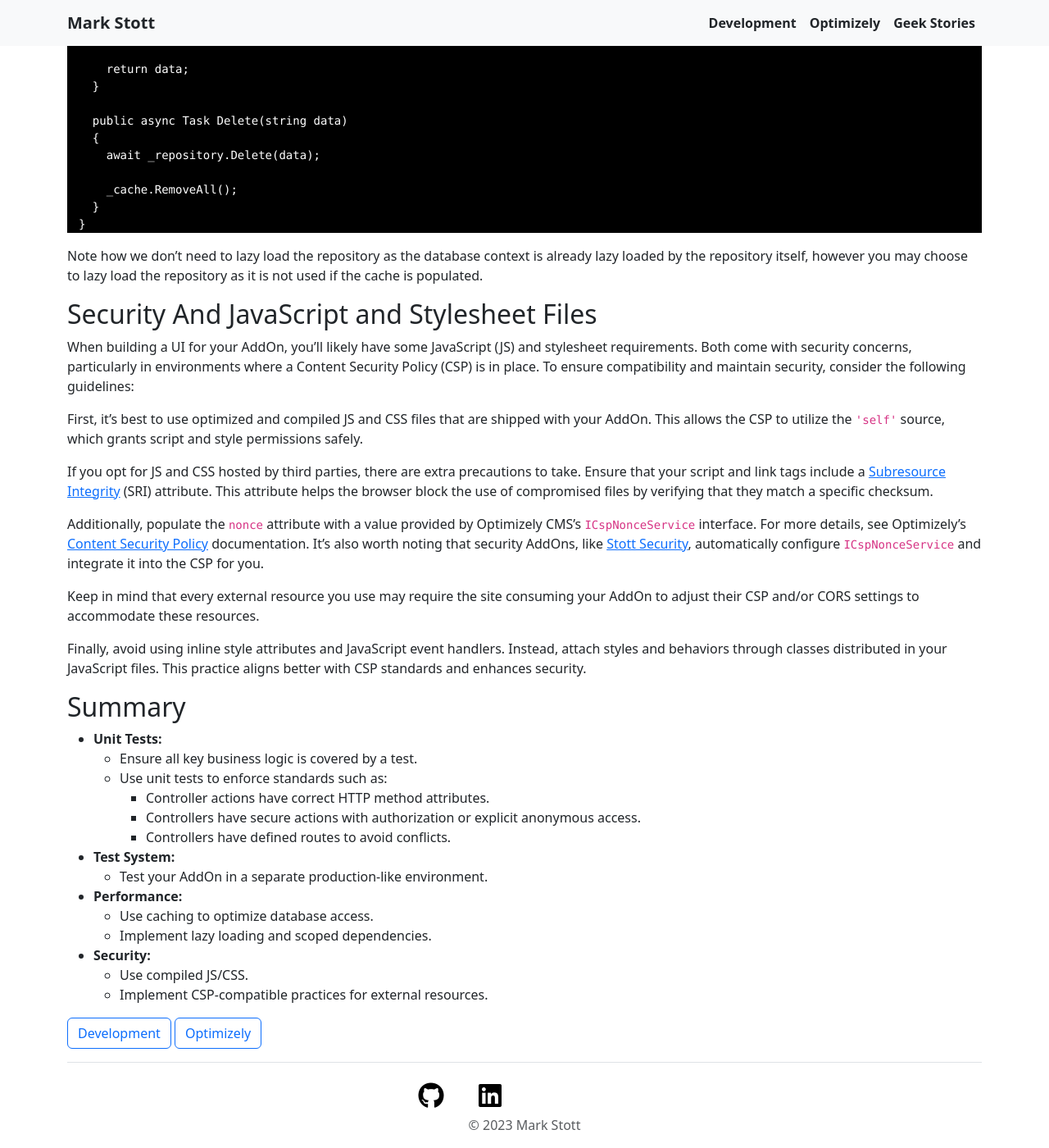
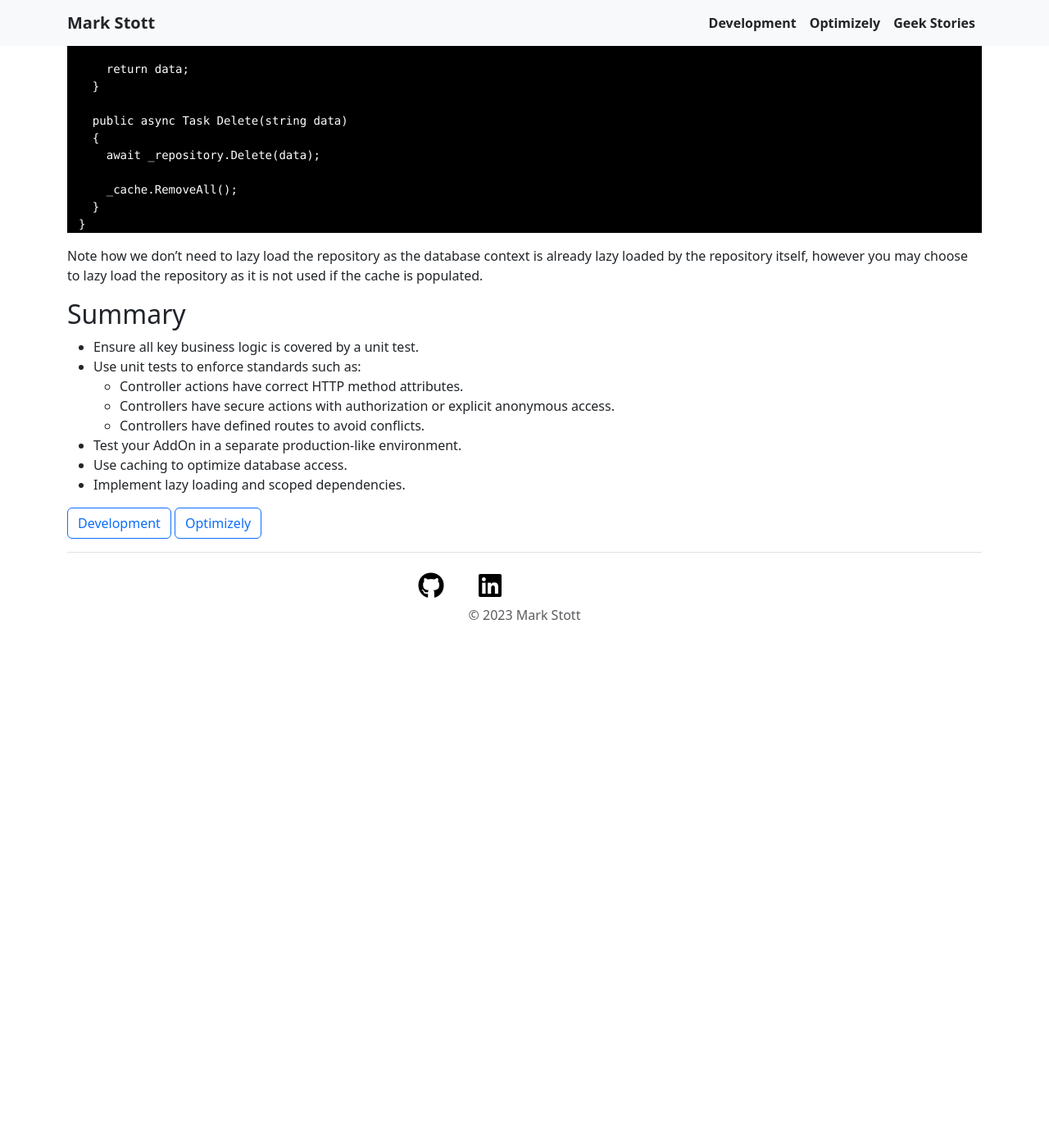
Before and after one commit to GeekInTheNorth/GeekInTheNorth.github.io, a Jekyll site: the page built from _posts/2024-09-06-how-to-create-an-optimizely-addon-part-4.md, in a window 1280 px wide and 1400 px high, scrolled down 5391 px. Shown: the whole window at 82% size. Built offline with Jekyll 4.4.1, drawn with Linux system fonts in a browser that asks for light colours; after the commit the page ends 6169 px from its top, so only the background shows below that.

Commit message:
Consolidate entries about JS and CSS files

````diff
--- a/_posts/2024-09-06-how-to-create-an-optimizely-addon-part-4.md
+++ b/_posts/2024-09-06-how-to-create-an-optimizely-addon-part-4.md
@@ -27,7 +27,6 @@
 - Controller actions are defined with specific routes, preventing conflicts with other modules or the consuming application’s routing.
 
 These tests are essential for maintaining the security and reliability of your AddOn.
-
 
 ```
 [TestFixture]
@@ -264,36 +263,13 @@
 
 Note how we don't need to lazy load the repository as the database context is already lazy loaded by the repository itself, however you may choose to lazy load the repository as it is not used if the cache is populated.
 
-## Security And JavaScript and Stylesheet Files
-
-When building a UI for your AddOn, you'll likely have some JavaScript (JS) and stylesheet requirements. Both come with security concerns, particularly in environments where a Content Security Policy (CSP) is in place. To ensure compatibility and maintain security, consider the following guidelines:
-
-First, it's best to use optimized and compiled JS and CSS files that are shipped with your AddOn. This allows the CSP to utilize the `'self'` source, which grants script and style permissions safely.
-
-If you opt for JS and CSS hosted by third parties, there are extra precautions to take. Ensure that your script and link tags include a [Subresource Integrity](https://developer.mozilla.org/en-US/docs/Web/Security/Subresource_Integrity) (SRI) attribute. This attribute helps the browser block the use of compromised files by verifying that they match a specific checksum.
-
-Additionally, populate the `nonce` attribute with a value provided by Optimizely CMS’s `ICspNonceService` interface. For more details, see Optimizely's [Content Security Policy](https://docs.developers.optimizely.com/content-management-system/docs/content-security-policy) documentation. It's also worth noting that security AddOns, like [Stott Security](https://github.com/GeekInTheNorth/Stott.Security.Optimizely), automatically configure `ICspNonceService` and integrate it into the CSP for you.
-
-Keep in mind that every external resource you use may require the site consuming your AddOn to adjust their CSP and/or CORS settings to accommodate these resources.
-
-Finally, avoid using inline style attributes and JavaScript event handlers. Instead, attach styles and behaviors through classes distributed in your JavaScript files. This practice aligns better with CSP standards and enhances security.
-
 ## Summary
 
-- **Unit Tests:**
-  - Ensure all key business logic is covered by a test.
-  - Use unit tests to enforce standards such as:
-    - Controller actions have correct HTTP method attributes.
-    - Controllers have secure actions with authorization or explicit anonymous access.
-    - Controllers have defined routes to avoid conflicts.
-
-- **Test System:**
-  - Test your AddOn in a separate production-like environment.
-
-- **Performance:**
-  - Use caching to optimize database access.
-  - Implement lazy loading and scoped dependencies.
-
-- **Security:**
-  - Use compiled JS/CSS.
-  - Implement CSP-compatible practices for external resources.
+- Ensure all key business logic is covered by a unit test.
+- Use unit tests to enforce standards such as:
+  - Controller actions have correct HTTP method attributes.
+  - Controllers have secure actions with authorization or explicit anonymous access.
+  - Controllers have defined routes to avoid conflicts.
+- Test your AddOn in a separate production-like environment.
+- Use caching to optimize database access.
+- Implement lazy loading and scoped dependencies.
````
Also changed, not shown: _posts/2024-08-28-how-to-create-an-optimizely-addon-part-1.md (+11 -4 lines).
